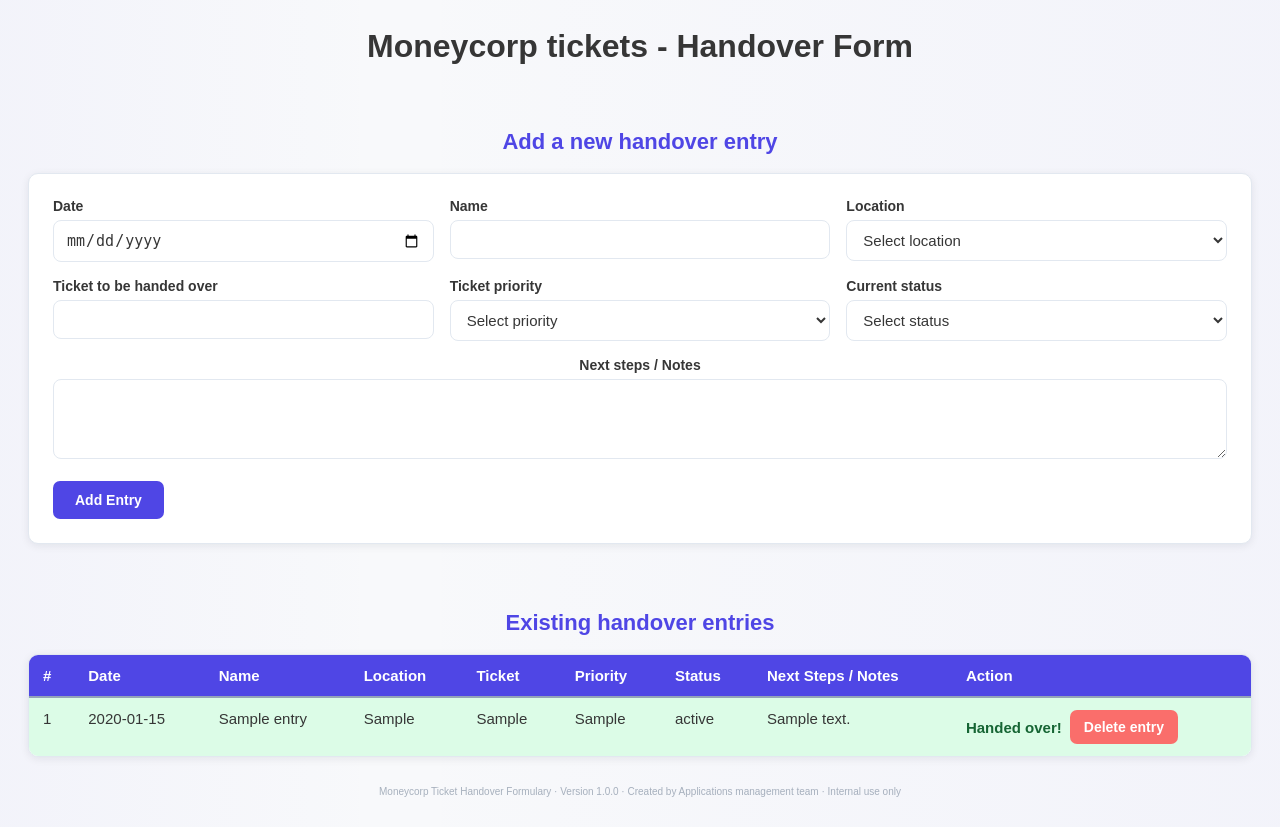
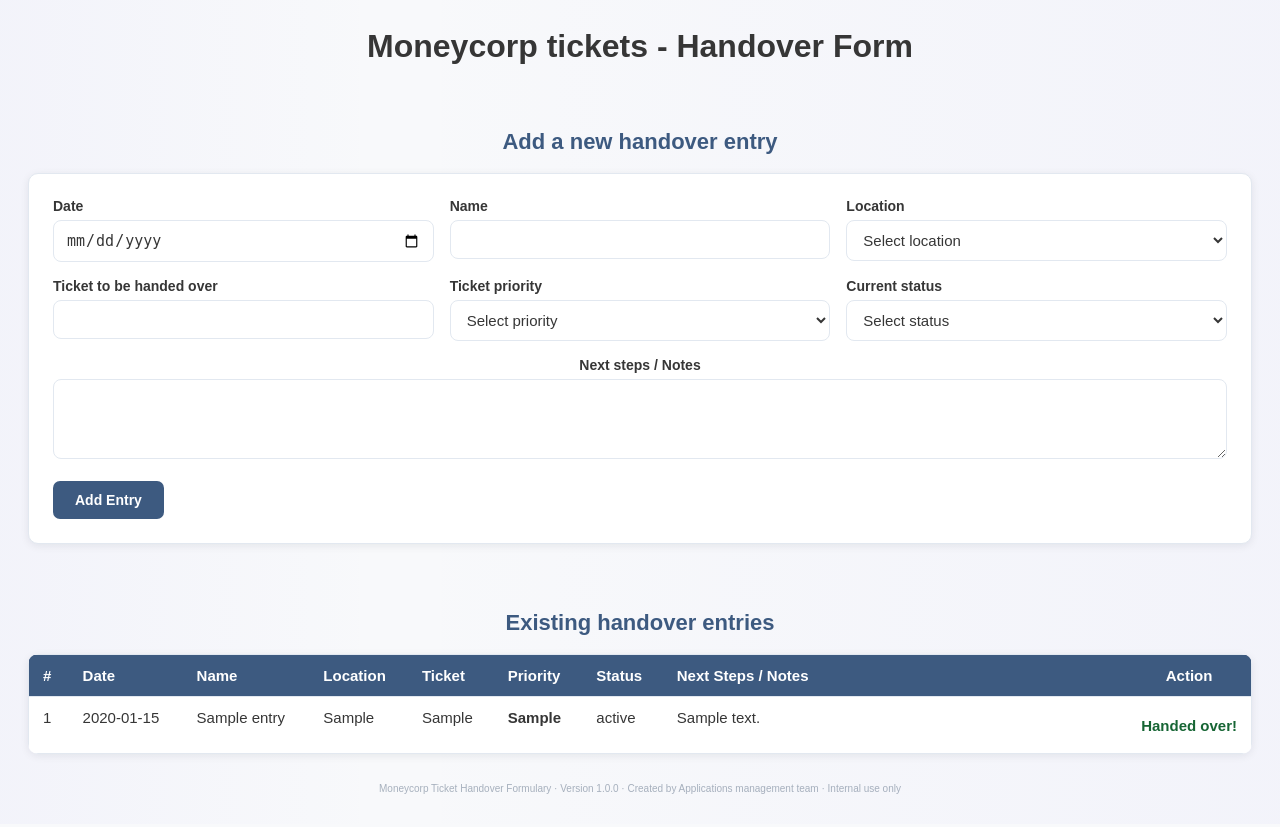
Before and after one commit to Julio11265/ticket-formulary, a Flask app: page / in a window 1280 px wide. After the commit the page ends 794 px from the top, so only its background shows below. Run offline with Flask 3, Linux system fonts and the light colour scheme; tables that the repository leaves empty hold one stand-in row (values such as "Sample post"); some libraries are stand-ins or nearby versions.

Commit message:
Final adjustments as Colors, labels, buttons, block sizes

```diff
--- a/app.py
+++ b/app.py
@@ -280,7 +280,7 @@
         cur.execute(
             """
             DELETE FROM entries
-            WHERE id = %s
+            WHERE id = %s AND completed = 0
             """,
             (entry_id,),
         )
@@ -288,7 +288,7 @@
         cur.execute(
             """
             DELETE FROM entries
-            WHERE id = ?
+            WHERE id = ? AND completed = 0
             """,
             (entry_id,),
         )
--- a/templates/index.html
+++ b/templates/index.html
@@ -8,17 +8,18 @@
             --bg: #f8f9fb;
             --card: #ffffff;
             --text: #363636;
-            --text2: #4f46e5;
+            --text2: #3D5A80;
+            --tableh: #3D5A80;
             --muted: #64748b;
             --border: #e2e8f0;
-            --primary: #4f46e5;
-            --primary-hover: #4338ca;
-            --success: #dcfce7;
-            --success-border: #00ff5e9a;
+            --primary: #3D5A80;
+            --primary-hover: #2F4761;
+            --success: #ffffff;
+            --success-border: #ffffff;
             --success-text: #166534;
             --danger: #ff5757da;
             --danger-hover: #ff5757da;
-            --shadow: 0 2px 8px rgba(15, 23, 42, 0.08);
+            --shadow: 0 2px 8px #0f172a14;
         }
 
         * {
@@ -161,10 +162,38 @@
             background: var(--danger-hover);
         }
 
+        .icon-button {
+            display: inline-flex;
+            align-items: center;
+            justify-content: center;
+            width: 32px;
+            height: 32px;
+            padding: 0;
+            font-size: 18px;
+            line-height: 1;
+            font-weight: 700;
+        }
+
         .action-buttons {
             display: flex;
-            gap: 8px;
+            flex-wrap: nowrap;
+            gap: 6px;
             align-items: center;
+            justify-content: center;
+        }
+
+        .action-buttons--completed {
+            justify-content: center;
+            align-items: center;
+            width: 100%;
+            min-height: 32px;
+        }
+
+        .action-cell {
+            vertical-align: middle;
+            width: 1%;
+            padding-left: 10px;
+            padding-right: 10px;
         }
 
         .action-form {
@@ -179,28 +208,59 @@
             text-align: center;
         }
 
+        .table-wrapper {
+            overflow-x: auto;
+            border-radius: 10px;
+            box-shadow: var(--shadow);
+        }
+
         table {
             width: 100%;
+            min-width: 1050px;
             border-collapse: separate;
             border-spacing: 0;
             background: var(--card);
             border: 1px solid var(--border);
             border-radius: 10px;
-            overflow: hidden;
-            box-shadow: var(--shadow);
+            box-shadow: none;
         }
 
-        th,
-        td {
+        .entries-table th,
+        .entries-table td {
             padding: 12px 14px;
             vertical-align: top;
             text-align: left;
             border-bottom: 1px solid var(--border);
             font-size: 15px;
+            white-space: nowrap;
+        }
+
+        .entries-table .cell-notes {
+            white-space: normal;
+            word-break: break-word;
+            min-width: 320px;
+            width: 38%;
+        }
+
+        .entries-table th.col-notes {
+            width: 38%;
+        }
+
+        .entries-table col.col-notes {
+            width: 38%;
+        }
+
+        .entries-table col.col-action {
+            width: 72px;
+        }
+
+        .entries-table th.col-action,
+        .entries-table td.action-cell {
+            text-align: center;
         }
 
         th {
-            background: #4f46e5;
+            background: var(--tableh);
             color: #ffffff;
             font-weight: 700;
             border-bottom: 2px solid #94a3b8;
@@ -237,6 +297,26 @@
         .completed-label {
             color: var(--success-text);
             font-weight: 700;
+        }
+
+        .priority {
+            font-weight: 700;
+        }
+
+        .priority-critical {
+            color: #dc2626;
+        }
+
+        .priority-high {
+            color: #ea580c;
+        }
+
+        .priority-medium {
+            color: #2563eb;
+        }
+
+        .priority-low {
+            color: #16a34a;
         }
 
         .empty-message {
@@ -281,20 +361,18 @@
 
             table {
                 font-size: 13px;
-                display: block;
-                overflow-x: auto;
-                white-space: nowrap;
+                min-width: 900px;
             }
 
-            th,
-            td {
+            .entries-table th,
+            .entries-table td {
                 font-size: 13px;
                 padding: 10px;
             }
 
             .action-buttons {
-                flex-direction: column;
-                align-items: stretch;
+                flex-direction: row;
+                flex-wrap: nowrap;
             }
 
             .app-footer {
@@ -368,7 +446,19 @@
     <h2>Existing handover entries</h2>
 
     {% if entries %}
-        <table>
+        <div class="table-wrapper">
+        <table class="entries-table">
+            <colgroup>
+                <col>
+                <col>
+                <col>
+                <col>
+                <col>
+                <col>
+                <col>
+                <col class="col-notes">
+                <col class="col-action">
+            </colgroup>
             <thead>
             <tr>
                 <th>#</th>
@@ -378,23 +468,25 @@
                 <th>Ticket</th>
                 <th>Priority</th>
                 <th>Status</th>
-                <th>Next Steps / Notes</th>
-                <th>Action</th>
+                <th class="col-notes">Next Steps / Notes</th>
+                <th class="col-action">Action</th>
             </tr>
             </thead>
             <tbody>
             {% for entry in entries %}
                 <tr class="{% if entry.completed == 1 %}completed-row{% endif %}">
-                    <td>{{ loop.index }}</td>
+                    <td>{{ loop.revindex }}</td>
                     <td>{{ entry.date }}</td>
                     <td>{{ entry.name }}</td>
                     <td>{{ entry.location }}</td>
                     <td>{{ entry.ticket }}</td>
-                    <td>{{ entry.priority }}</td>
+                    <td>
+                        <span class="priority priority-{{ entry.priority|lower }}">{{ entry.priority }}</span>
+                    </td>
                     <td>{{ entry.status }}</td>
-                    <td>{{ entry.notes or "-" }}</td>
-                    <td>
-                        <div class="action-buttons">
+                    <td class="cell-notes">{{ entry.notes or "-" }}</td>
+                    <td class="action-cell">
+                        <div class="action-buttons{% if entry.completed == 1 %} action-buttons--completed{% endif %}">
                             {% if entry.completed == 0 %}
                                 <form
                                     method="POST"
@@ -402,26 +494,39 @@
                                     class="action-form"
                                     onsubmit="return confirm('Mark this entry as completed?');"
                                 >
-                                    <button type="submit" class="complete-button">Mark as completed</button>
+                                    <button
+                                        type="submit"
+                                        class="icon-button complete-button"
+                                        title="Mark as completed"
+                                        aria-label="Mark as completed"
+                                    >✓</button>
                                 </form>
                             {% else %}
                                 <span class="completed-label">Handed over!</span>
                             {% endif %}
 
+                            {% if entry.completed == 0 %}
                                 <form
                                     method="POST"
                                     action="{{ url_for('delete_entry', entry_id=entry.id) }}"
                                     class="action-form"
                                     onsubmit="return confirm('Are you sure you want to delete this entry?');"
                                 >
-                                <button type="submit" class="delete-button">Delete entry</button>
+                                    <button
+                                        type="submit"
+                                        class="icon-button delete-button"
+                                        title="Delete entry"
+                                        aria-label="Delete entry"
+                                    >✕</button>
                                 </form>
+                            {% endif %}
                         </div>
                     </td>
                 </tr>
             {% endfor %}
             </tbody>
         </table>
+        </div>
     {% else %}
         <div class="empty-message">
             No entries yet.
```
Lines whose indentation alone changed are shown as unchanged.
